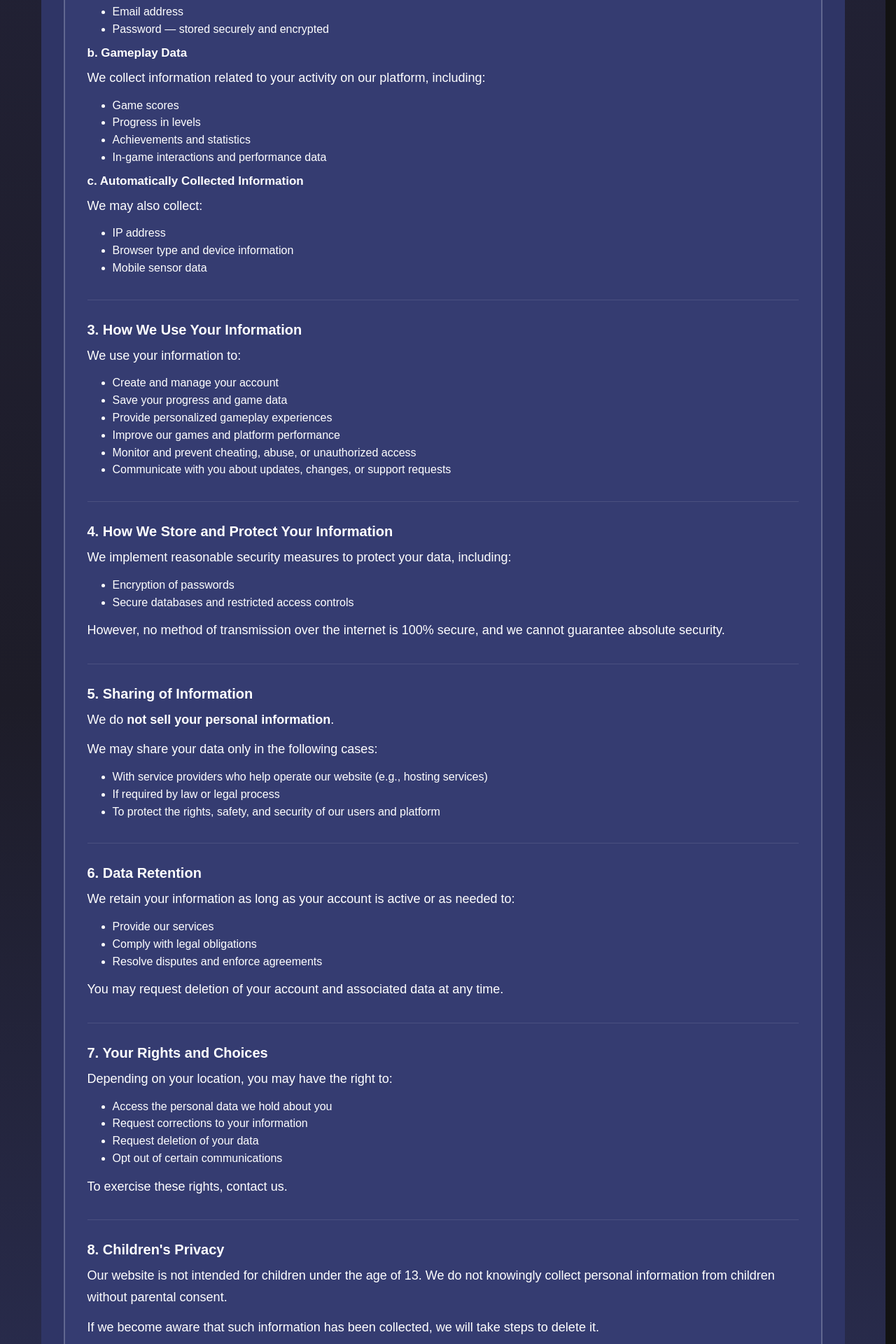
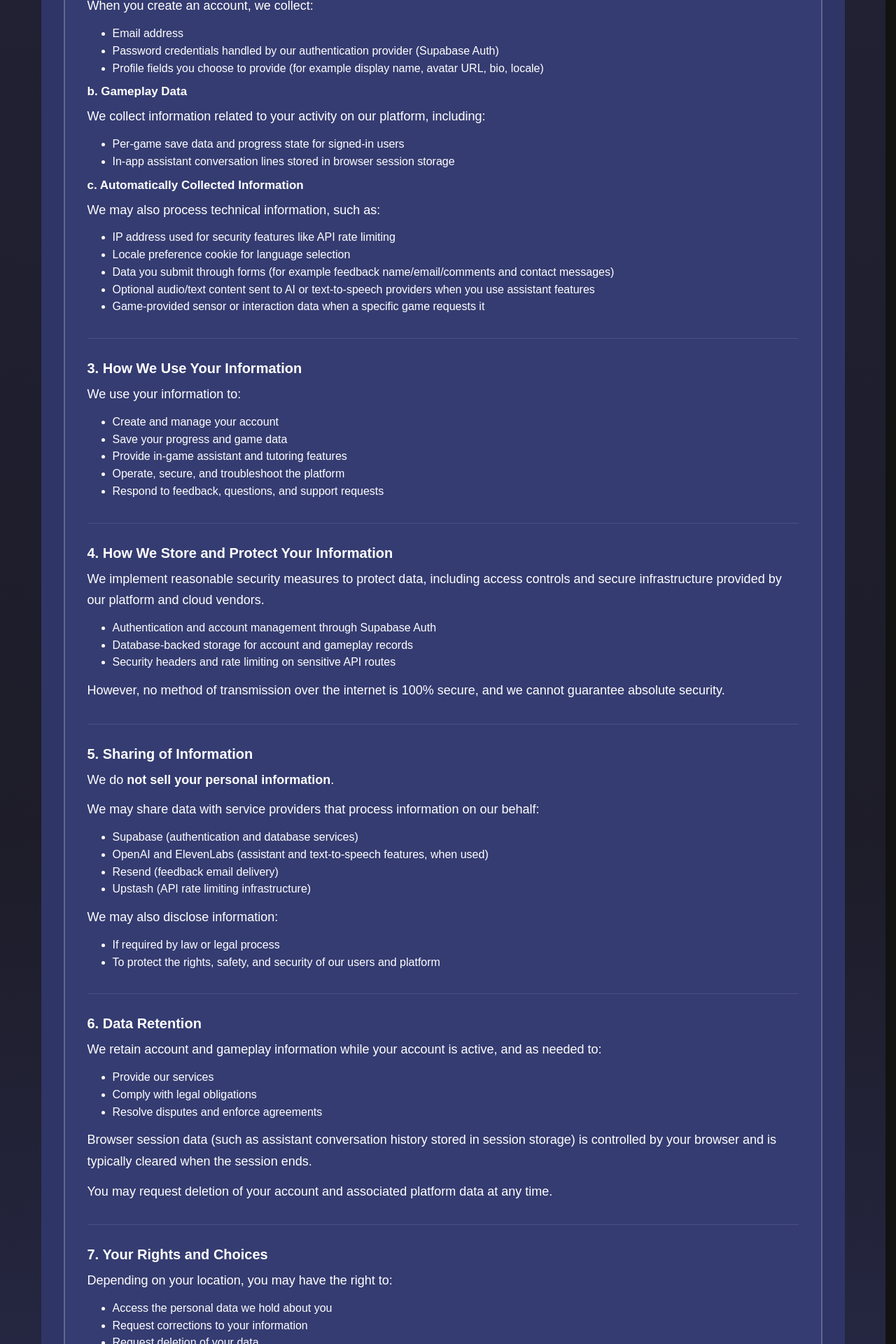
Before and after one commit to CSE-335/web-portal, a Next.js app: page /privacy in a window 1280 px wide. Shown: the part 580-2500 px from the top of the page at 70% size. Built offline with nearby package versions, Linux system fonts and the light colour scheme; no server answers; a web font is replaced by a local one.

Commit message:
update privacy policy to be more accurate

```diff
--- a/src/app/contact/page.tsx
+++ b/src/app/contact/page.tsx
@@ -10,7 +10,7 @@ import {
   pageTheme,
 } from "@/lib/theme/pageTheme";
 
-const CONTACT_EMAIL = "llnlcoolstemgames@gmail.com";
+const CONTACT_EMAIL = "llnlcoolstemgames@outlook.com";
 
 const cardStyle = { ...staticInfoCardSurface, padding: staticInfoCardPadding };
 
--- a/src/app/privacy/page.tsx
+++ b/src/app/privacy/page.tsx
@@ -40,12 +40,12 @@ export default function PrivacyPage() {
                   1. Introduction
                 </Title>
                 <Text style={staticInfoBody}>
-                  Welcome to LLNL STEM Games. We are committed to protecting your privacy and ensuring that your personal
-                  information is handled in a safe and responsible manner.
+                  Welcome to LLNL STEM Games. We are committed to handling your information responsibly and being clear
+                  about what data is used in this site.
                 </Text>
                 <Text style={staticInfoBody}>
-                  This Privacy Policy explains how we collect, use, store, and protect your information when you use our
-                  website and services.
+                  This Privacy Policy explains what data we collect, how we use it, when we share it with service
+                  providers, and what choices you have when you use our website and services.
                 </Text>
               </Stack>
 
@@ -63,7 +63,8 @@ export default function PrivacyPage() {
                 <Text style={staticInfoBody}>When you create an account, we collect:</Text>
                 <List withPadding listStyleType="disc" style={staticInfoList}>
                   <ListItem>Email address</ListItem>
-                  <ListItem>Password — stored securely and encrypted</ListItem>
+                  <ListItem>Password credentials handled by our authentication provider (Supabase Auth)</ListItem>
+                  <ListItem>Profile fields you choose to provide (for example display name, avatar URL, bio, locale)</ListItem>
                 </List>
 
                 <Title order={3} style={staticInfoSubSectionTitle}>
@@ -71,20 +72,24 @@ export default function PrivacyPage() {
                 </Title>
                 <Text style={staticInfoBody}>We collect information related to your activity on our platform, including:</Text>
                 <List withPadding listStyleType="disc" style={staticInfoList}>
-                  <ListItem>Game scores</ListItem>
-                  <ListItem>Progress in levels</ListItem>
-                  <ListItem>Achievements and statistics</ListItem>
-                  <ListItem>In-game interactions and performance data</ListItem>
+                  <ListItem>Per-game save data and progress state for signed-in users</ListItem>
+                  <ListItem>In-app assistant conversation lines stored in browser session storage</ListItem>
                 </List>
 
                 <Title order={3} style={staticInfoSubSectionTitle}>
                   c. Automatically Collected Information
                 </Title>
-                <Text style={staticInfoBody}>We may also collect:</Text>
+                <Text style={staticInfoBody}>We may also process technical information, such as:</Text>
                 <List withPadding listStyleType="disc" style={staticInfoList}>
-                  <ListItem>IP address</ListItem>
-                  <ListItem>Browser type and device information</ListItem>
-                  <ListItem>Mobile sensor data</ListItem>
+                  <ListItem>IP address used for security features like API rate limiting</ListItem>
+                  <ListItem>Locale preference cookie for language selection</ListItem>
+                  <ListItem>
+                    Data you submit through forms (for example feedback name/email/comments and contact messages)
+                  </ListItem>
+                  <ListItem>
+                    Optional audio/text content sent to AI or text-to-speech providers when you use assistant features
+                  </ListItem>
+                  <ListItem>Game-provided sensor or interaction data when a specific game requests it</ListItem>
                 </List>
               </Stack>
 
@@ -99,10 +104,9 @@ export default function PrivacyPage() {
                 <List withPadding listStyleType="disc" style={staticInfoList}>
                   <ListItem>Create and manage your account</ListItem>
                   <ListItem>Save your progress and game data</ListItem>
-                  <ListItem>Provide personalized gameplay experiences</ListItem>
-                  <ListItem>Improve our games and platform performance</ListItem>
-                  <ListItem>Monitor and prevent cheating, abuse, or unauthorized access</ListItem>
-                  <ListItem>Communicate with you about updates, changes, or support requests</ListItem>
+                  <ListItem>Provide in-game assistant and tutoring features</ListItem>
+                  <ListItem>Operate, secure, and troubleshoot the platform</ListItem>
+                  <ListItem>Respond to feedback, questions, and support requests</ListItem>
                 </List>
               </Stack>
 
@@ -113,10 +117,14 @@ export default function PrivacyPage() {
                 <Title order={2} style={staticInfoSectionTitle}>
                   4. How We Store and Protect Your Information
                 </Title>
-                <Text style={staticInfoBody}>We implement reasonable security measures to protect your data, including:</Text>
+                <Text style={staticInfoBody}>
+                  We implement reasonable security measures to protect data, including access controls and secure
+                  infrastructure provided by our platform and cloud vendors.
+                </Text>
                 <List withPadding listStyleType="disc" style={staticInfoList}>
-                  <ListItem>Encryption of passwords</ListItem>
-                  <ListItem>Secure databases and restricted access controls</ListItem>
+                  <ListItem>Authentication and account management through Supabase Auth</ListItem>
+                  <ListItem>Database-backed storage for account and gameplay records</ListItem>
+                  <ListItem>Security headers and rate limiting on sensitive API routes</ListItem>
                 </List>
                 <Text style={staticInfoBody}>
                   However, no method of transmission over the internet is 100% secure, and we cannot guarantee absolute
@@ -134,9 +142,15 @@ export default function PrivacyPage() {
                 <Text style={staticInfoBody}>
                   We do <strong style={{ color: "var(--about-text)" }}>not sell your personal information</strong>.
                 </Text>
-                <Text style={staticInfoBody}>We may share your data only in the following cases:</Text>
+                <Text style={staticInfoBody}>We may share data with service providers that process information on our behalf:</Text>
                 <List withPadding listStyleType="disc" style={staticInfoList}>
-                  <ListItem>With service providers who help operate our website (e.g., hosting services)</ListItem>
+                  <ListItem>Supabase (authentication and database services)</ListItem>
+                  <ListItem>OpenAI and ElevenLabs (assistant and text-to-speech features, when used)</ListItem>
+                  <ListItem>Resend (feedback email delivery)</ListItem>
+                  <ListItem>Upstash (API rate limiting infrastructure)</ListItem>
+                </List>
+                <Text style={staticInfoBody}>We may also disclose information:</Text>
+                <List withPadding listStyleType="disc" style={staticInfoList}>
                   <ListItem>If required by law or legal process</ListItem>
                   <ListItem>To protect the rights, safety, and security of our users and platform</ListItem>
                 </List>
@@ -149,14 +163,20 @@ export default function PrivacyPage() {
                 <Title order={2} style={staticInfoSectionTitle}>
                   6. Data Retention
                 </Title>
-                <Text style={staticInfoBody}>We retain your information as long as your account is active or as needed to:</Text>
+                <Text style={staticInfoBody}>
+                  We retain account and gameplay information while your account is active, and as needed to:
+                </Text>
                 <List withPadding listStyleType="disc" style={staticInfoList}>
                   <ListItem>Provide our services</ListItem>
                   <ListItem>Comply with legal obligations</ListItem>
                   <ListItem>Resolve disputes and enforce agreements</ListItem>
                 </List>
                 <Text style={staticInfoBody}>
-                  You may request deletion of your account and associated data at any time.
+                  Browser session data (such as assistant conversation history stored in session storage) is controlled by
+                  your browser and is typically cleared when the session ends.
+                </Text>
+                <Text style={staticInfoBody}>
+                  You may request deletion of your account and associated platform data at any time.
                 </Text>
               </Stack>
 
@@ -174,7 +194,11 @@ export default function PrivacyPage() {
                   <ListItem>Request deletion of your data</ListItem>
                   <ListItem>Opt out of certain communications</ListItem>
                 </List>
-                <Text style={staticInfoBody}>To exercise these rights, contact us.</Text>
+                <Text style={staticInfoBody}>
+                  You can also manage certain data directly in the product, such as deleting your account and changing your
+                  locale preference.
+                </Text>
+                <Text style={staticInfoBody}>To exercise privacy rights requests, contact us.</Text>
               </Stack>
 
               <Divider color="var(--border-color)" />
@@ -185,11 +209,13 @@ export default function PrivacyPage() {
                   8. Children&apos;s Privacy
                 </Title>
                 <Text style={staticInfoBody}>
-                  Our website is not intended for children under the age of 13. We do not knowingly collect personal
-                  information from children without parental consent.
+                  Some of our educational experiences may be used by students, but users under 13 should use the site with
+                  parent/guardian or school supervision where required by applicable law.
                 </Text>
                 <Text style={staticInfoBody}>
-                  If we become aware that such information has been collected, we will take steps to delete it.
+                  We do not knowingly collect personal information from children in violation of applicable child privacy
+                  laws. If you believe a child has provided personal information inappropriately, contact us and we will
+                  review and remove it when appropriate.
                 </Text>
               </Stack>
 
@@ -201,7 +227,8 @@ export default function PrivacyPage() {
                   9. Contact Us
                 </Title>
                 <Text style={staticInfoBody}>
-                  If you have any questions about this Privacy Policy, please visit our contact page.
+                  If you have questions about this Privacy Policy or want to submit a privacy request, please visit our
+                  contact page.
                 </Text>
               </Stack>
 
```
